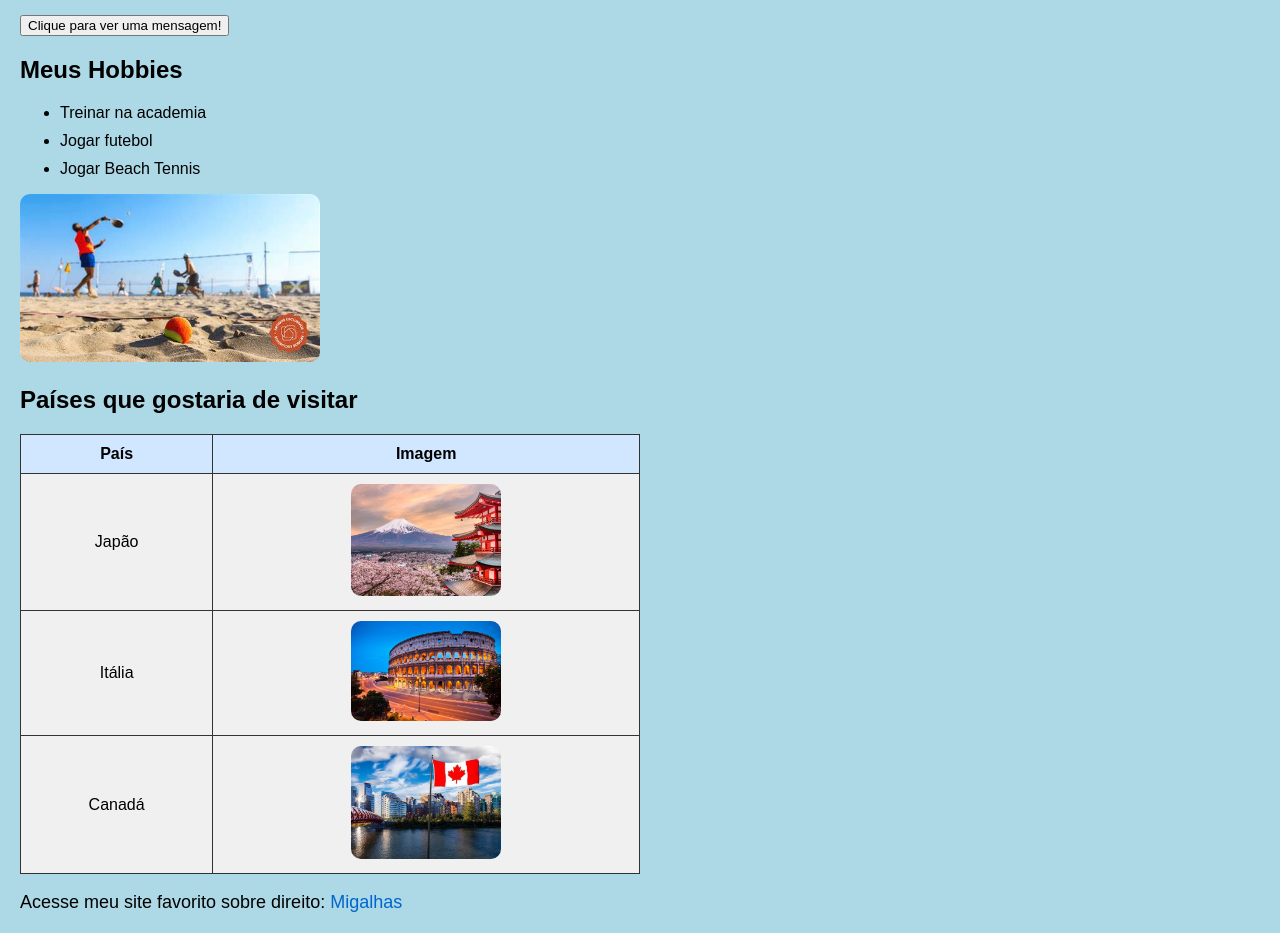
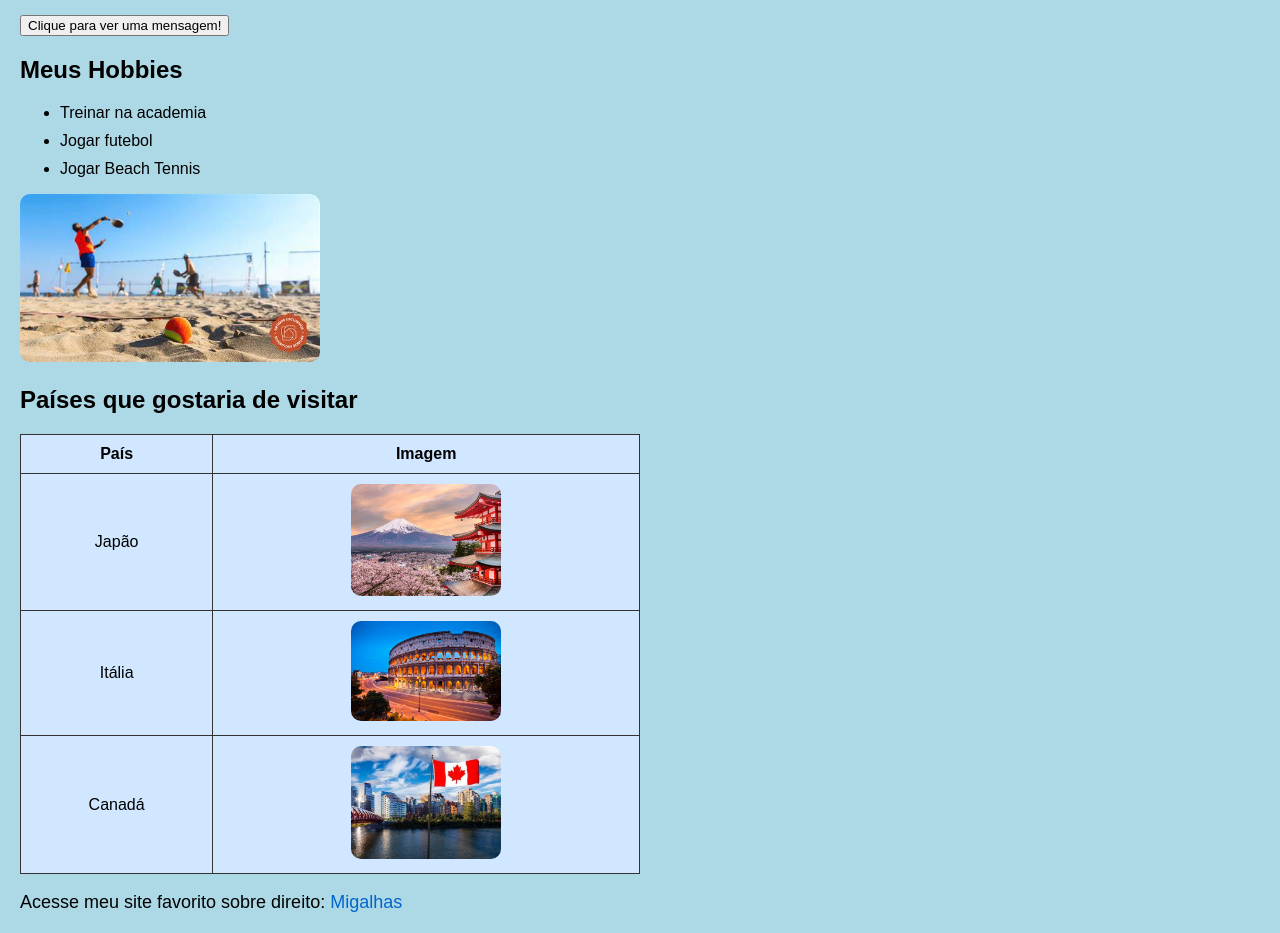
Before and after one commit to alencarbarbieri/trabalho, a plain HTML site: page index.html in a window 1280 px wide. Shown: the part 125-1058 px from the top of the page. Drawn offline with Linux system fonts and the light colour scheme.

Commit message:
Update index.html

```diff
--- a/index.html
+++ b/index.html
@@ -41,7 +41,7 @@
             width: 50%;
             border-collapse: collapse;
             margin-top: 20px;
-            background-color: #f0f0f0;
+            background-color: #d0e7ff;
         }
 
         /* Estilo do cabeçalho da tabela */
```
